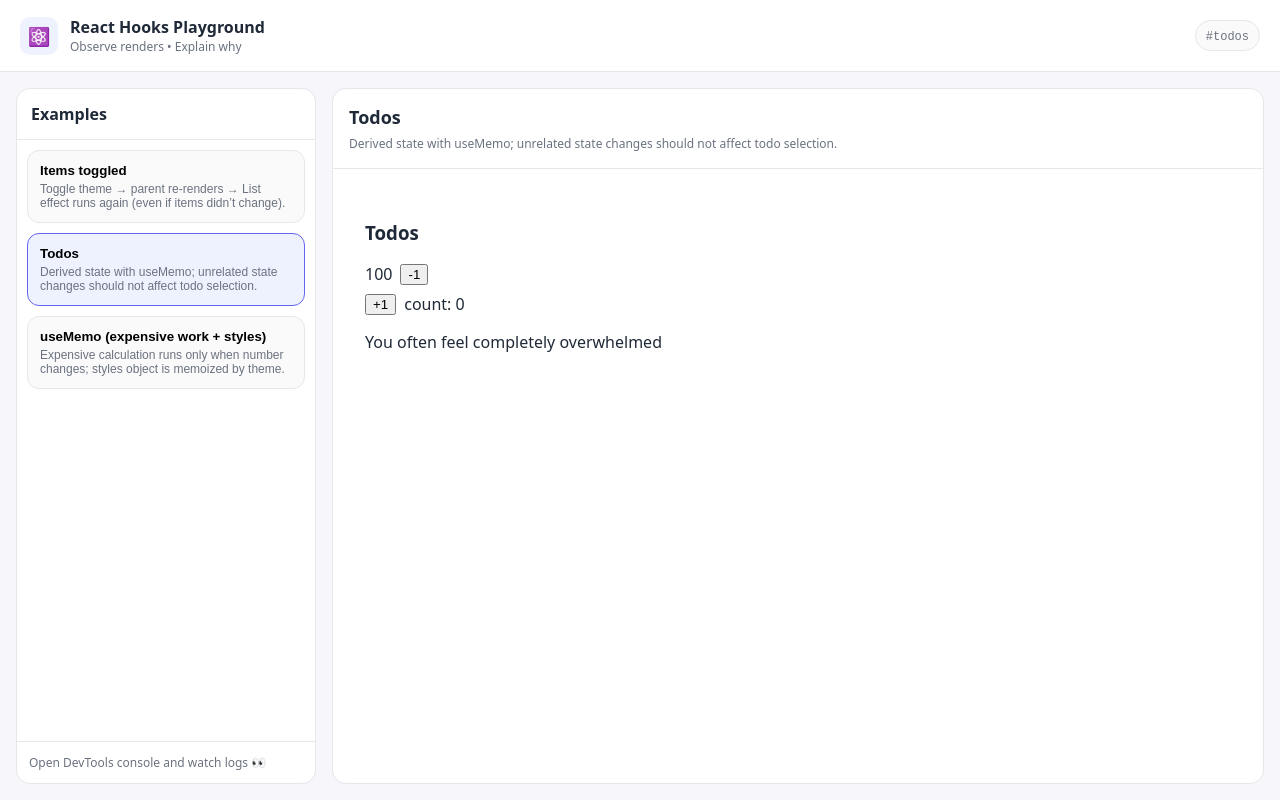
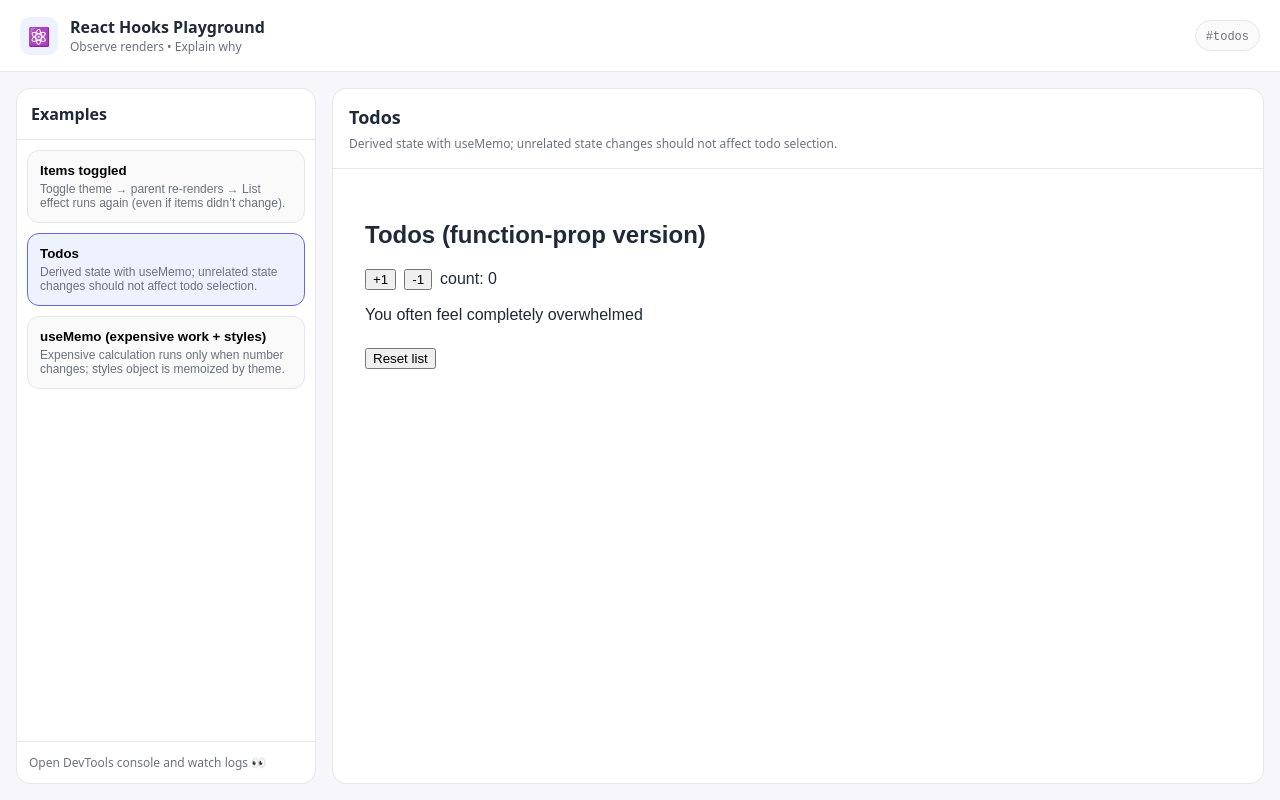
Before and after one commit to davidsousedik2021/react-usecallback-demo, a React (Vite) app: page /#items-toggled in a window 1280 px wide. Both pictures are taken after a click on the button 166 px from the left and 269 px from the top of the page. Built offline with nearby package versions, Linux system fonts and the light colour scheme.

Commit message:
Initial Items Toggled example (React + TS + Vite)

```diff
--- a/src/examples/todos/App.tsx
+++ b/src/examples/todos/App.tsx
@@ -1,77 +1,77 @@
-import { useEffect, useMemo, useState } from "react";
 
-type Todo = {
-  id: number;
-  content: string;
-};
+// src/App.js
+import React, { useCallback, useEffect, useState } from 'react'
 
-const TODOS: Todo[] = [
-  { id: 0, content: "You often feel completely overwhelmed" },
-  { id: 1, content: "You sometimes forget to do things that are important" },
-  { id: 2, content: "People have to chase you to get things done" },
-  { id: 3, content: "You find it a struggle to keep to deadlines" },
-  { id: 4, content: "If the link in your email doesn't work" },
-];
+// Static data
+const TODOS = [
+  { id: 0, content: 'You often feel completely overwhelmed' },
+  { id: 1, content: 'You sometimes forget to do things that are important' },
+  { id: 2, content: 'People have to chase you to get things done' },
+  { id: 3, content: 'You find it a struggle to keep to deadlines' },
+  { id: 4, content: "If the link in your email doesn't work" }
+]
 
-export default function Todos(): JSX.Element {
-  console.log("Todos: App rendered");
+export default function App() {
+  const [count, setCount] = useState(0)
 
-  const [count, setCount] = useState<number>(0);
-  const [reverseCount, setReverseCount] = useState<number>(100);
-
-  // Only changes when `count` changes
-  const currentTodo = useMemo<Todo | null>(() => {
-    const len = TODOS.length;
-    if (len === 0) return null;
-
-    const idx = ((count % len) + len) % len;
-    return TODOS[idx];
-  }, [count]);
+  // Memoize the function so its identity only changes when `count` changes.
+  // Also guard the index with wrap-around to avoid out-of-bounds.
+  const getTodos = useCallback(() => {
+    const len = TODOS.length
+    if (len === 0) return null
+    const idx = ((count % len) + len) % len
+    return TODOS[idx]
+  }, [count])
 
   return (
-    <div style={{ padding: 16 }}>
-      <h3>Todos</h3>
+    <div className="App" style={{ padding: 16, fontFamily: 'sans-serif' }}>
+      <h2>Todos (function-prop version)</h2>
 
-      {/* Independent reverse counter */}
-      <div style={{ display: "flex", alignItems: "center", gap: 8 }}>
-        <p style={{ margin: 0 }}>{reverseCount}</p>
-        <button onClick={() => setReverseCount(rc => rc - 1)}>
-          -1
-        </button>
-      </div>
-
-      {/* Counter that drives todo selection */}
-      <div style={{ display: "flex", alignItems: "center", gap: 8, marginTop: 8 }}>
-        <button onClick={() => setCount(c => c + 1)}>+1</button>
+      <div style={{ display: 'flex', gap: 8, alignItems: 'center', marginBottom: 12 }}>
+        <button type="button" onClick={() => setCount(c => c + 1)}>+1</button>
+        <button type="button" onClick={() => setCount(c => c - 1)}>-1</button>
         <span>count: {count}</span>
       </div>
 
-      <TodoSection todo={currentTodo} />
+      <TodoSection getTodos={getTodos} />
     </div>
-  );
+  )
 }
 
-type TodoSectionProps = {
-  todo: Todo | null;
-};
-
-function TodoSection({ todo }: TodoSectionProps): JSX.Element {
-  const [list, setList] = useState<Todo[]>([]);
+function TodoSection({ getTodos }) {
+  const [todos, setTodos] = useState([])
 
   useEffect(() => {
-    if (!todo) return;
+    const next = getTodos()
 
-    setList(prev => {
-      if (prev.some(t => t.id === todo.id)) return prev;
-      return [...prev, todo];
-    });
-  }, [todo]);
+    setTodos(prev => {
+      if (!next) return prev
+      // Optional de-dup by id so cycling doesn't append the same item repeatedly
+      if (prev.some(t => t.id === next.id)) return prev
+      return [...prev, next]
+    })
+
+    console.log('getTodos function called')
+  }, [getTodos])
 
   return (
-    <div style={{ marginTop: 12 }}>
-      {list.map(t => (
-        <p key={t.id}>{t.content}</p>
-      ))}
+    <div>
+      {todos.length === 0 ? (
+        <p style={{ opacity: 0.7 }}>No items yet — click +1/-1 to add the current todo.</p>
+      ) : (
+        todos.map((todo, i) => (
+          <p key={`${todo.id}-${i}`}>{todo.content}</p>
+        ))
+      )}
+      {todos.length > 0 && (
+        <button
+          type="button"
+          onClick={() => setTodos([])}
+          style={{ marginTop: 8 }}
+        >
+          Reset list
+        </button>
+      )}
     </div>
-  );
+  )
 }
```
